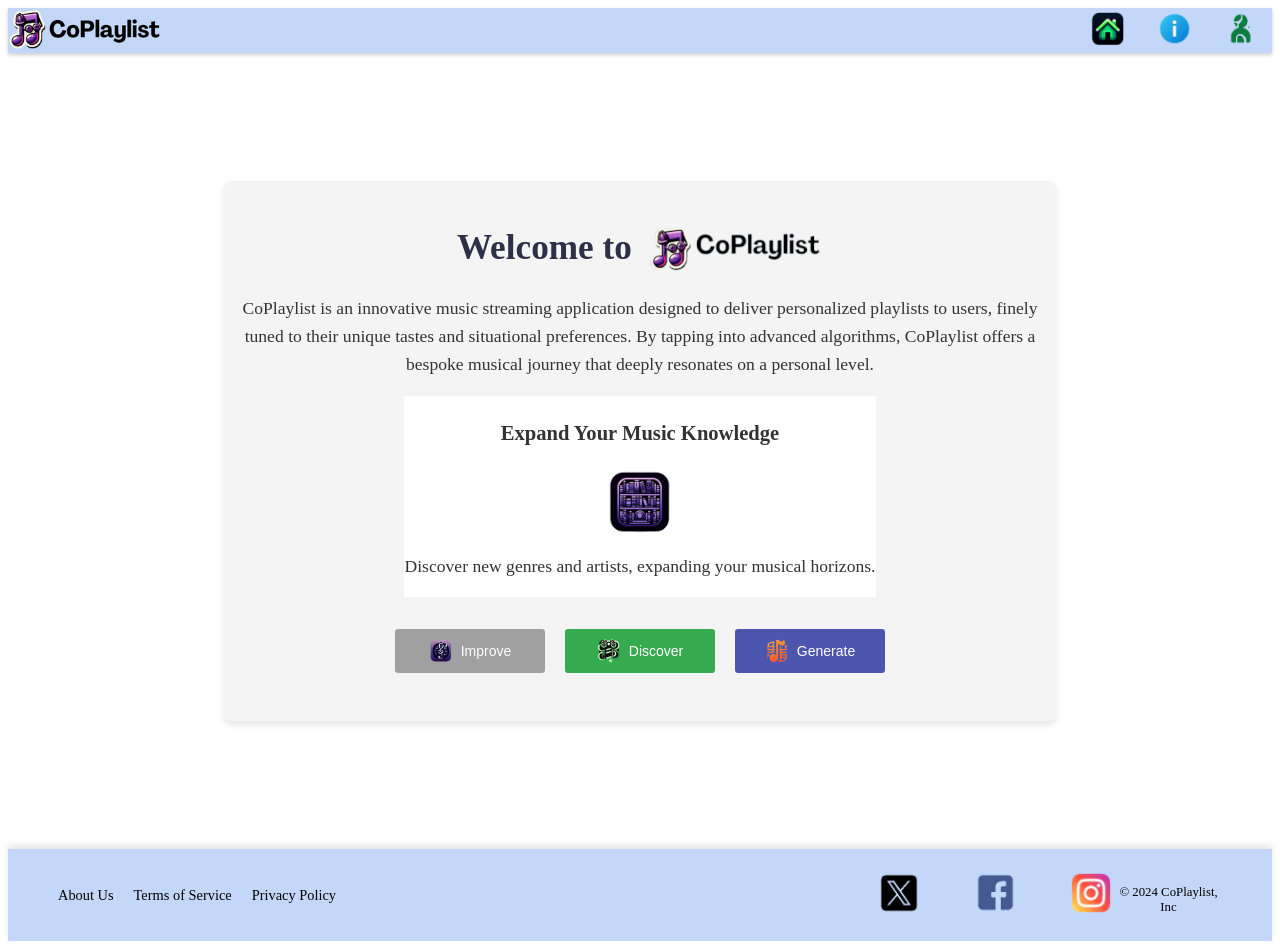
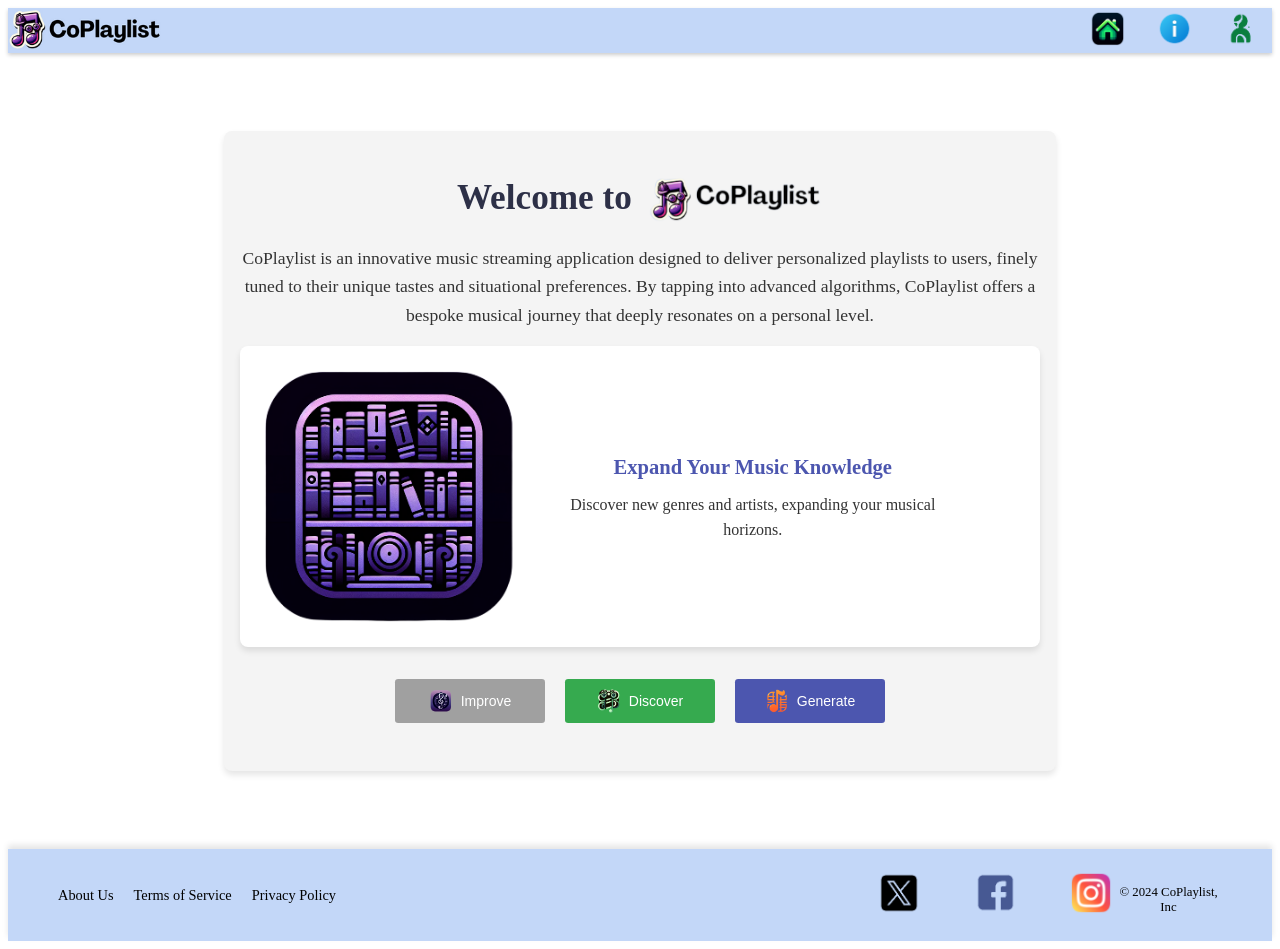
Before and after one commit to WuTangLan1/coplaylist, a Vue app: page / in a window 1280 px wide. Built offline with nearby package versions, Linux system fonts and the light colour scheme; no server answers.

Commit message:
roatiting carousel

```diff
--- a/src/components/homeDir/home-disp/expandMessage.vue
+++ b/src/components/homeDir/home-disp/expandMessage.vue
@@ -1,23 +1,89 @@
 <!-- src\components\homeDir\home-disp\expandMessage.vue -->
 <template>
     <div class="feature-item">
-      <h3>Expand Your Music Knowledge</h3>
       <img src="@/assets/images/explanation/library.png" alt="Music Knowledge" class="feature-image">
-      <p>Discover new genres and artists, expanding your musical horizons.</p>
+      <div class="text-container">
+        <h3>Expand Your Music Knowledge</h3>
+        <p>Discover new genres and artists, expanding your musical horizons.</p>
+      </div>
     </div>
   </template>
 
   <style scoped>
   .feature-item {
     display: flex;
-    flex-direction: column;
+    background: #fff;
+    border-radius: 8px;
+    padding: 1rem;
+    box-shadow: 0 4px 6px rgba(0, 0, 0, 0.1);
+    width: 100%;
     align-items: center;
-    background-color: rgb(255, 255, 255);
-    border: 2px thick blue;
   }
 
   .feature-image {
-    width: 4rem;
+    flex-basis: 50%;
     height: auto;
+    max-width: 35%;
+    border-radius: 8px;
+    margin-right: 1rem;
+  }
+
+  .text-container {
+    flex-basis: 50%;
+    display: flex;
+    flex-direction: column;
+    justify-content: center;
+    padding-left: 20px;
+  }
+
+  h3 {
+    color: #4c56af;
+    margin: 0;
+    margin-bottom: 0.5rem;
+  }
+
+  p {
+    color: #333;
+    margin: 0;
+    font-size: 1rem;
   }
   </style>
+<style scoped>
+.feature-item {
+  display: flex;
+  background: #fff;
+  border-radius: 8px;
+  padding: 1rem;
+  box-shadow: 0 4px 6px rgba(0, 0, 0, 0.1);
+  width: 100%;
+  align-items: center;
+}
+
+.feature-image {
+  flex-basis: 50%;
+  height: auto;
+  max-width: 35%;
+  border-radius: 8px;
+  margin-right: 1rem;
+}
+
+.text-container {
+  flex-basis: 50%;
+  display: flex;
+  flex-direction: column;
+  justify-content: center;
+  padding-left: 20px;
+}
+
+h3 {
+  color: #4c56af;
+  margin: 0;
+  margin-bottom: 0.5rem;
+}
+
+p {
+  color: #333;
+  margin: 0;
+  font-size: 1rem;
+}
+</style>
--- a/src/components/homeDir/home-disp/explanationContainer.vue
+++ b/src/components/homeDir/home-disp/explanationContainer.vue
@@ -33,7 +33,7 @@ export default {
     startRotation() {
       setInterval(() => {
         this.currentComponentIndex = (this.currentComponentIndex + 1) % this.components.length;
-      }, 5000); // Change component every 5 seconds
+      }, 5000);
     }
   }
 };
--- a/src/components/homeDir/home-disp/generateMessage.vue
+++ b/src/components/homeDir/home-disp/generateMessage.vue
@@ -1,21 +1,52 @@
 <!-- src\components\homeDir\home-disp\generateMessage.vue -->
 <template>
     <div class="feature-item">
-      <h3>Generate Playlist</h3>
       <img src="@/assets/images/explanation/playlist.png" alt="Artificial Intelligence" class="feature-image">
-      <p>Use the latest Artificial Intelligence to curate and personalize your playlists.</p>
+      <div class="text-container">
+        <h3>Generate Playlist</h3>
+        <p>Use the latest Artificial Intelligence to curate and personalize your playlists.</p>
+      </div>
     </div>
   </template>
 
   <style scoped>
   .feature-item {
     display: flex;
-    flex-direction: column;
+    background: #fff;
+    border-radius: 8px;
+    padding: 1rem;
+    box-shadow: 0 4px 6px rgba(0, 0, 0, 0.1);
+    width: 100%;
     align-items: center;
   }
 
   .feature-image {
-    width: 4rem;
+    flex-basis: 50%;
     height: auto;
+    max-width: 35%;
+    border-radius: 8px;
+    margin-right: 1rem;
   }
+
+  .text-container {
+    flex-basis: 50%;
+    display: flex;
+    flex-direction: column;
+    justify-content: center;
+    padding-left: 20px;
+  }
+
+  h3 {
+    color: #4c56af;
+    margin: 0;
+    margin-bottom: 0.5rem;
+  }
+
+  p {
+    color: #333;
+    margin: 0;
+    font-size: 1rem;
+  }
+
+
   </style>
--- a/src/components/homeDir/home-disp/shareMessage.vue
+++ b/src/components/homeDir/home-disp/shareMessage.vue
@@ -1,21 +1,50 @@
 <!-- src\components\homeDir\home-disp\shareMessage.vue -->
 <template>
     <div class="feature-item">
-      <h3>Store and Share</h3>
       <img src="@/assets/images/explanation/share.png" alt="Share Playlists" class="feature-image">
-      <p>Keep your favorite tunes saved and share them with friends and family.</p>
+      <div class="text-container">
+        <h3>Store and Share</h3>
+        <p>Keep your favorite tunes saved and share them with friends and family.</p>
+      </div>
     </div>
   </template>
 
   <style scoped>
   .feature-item {
     display: flex;
-    flex-direction: column;
+    background: #fff;
+    border-radius: 8px;
+    padding: 1rem;
+    box-shadow: 0 4px 6px rgba(0, 0, 0, 0.1);
+    width: 100%;
     align-items: center;
   }
 
   .feature-image {
-    width: 4rem;
+    flex-basis: 50%;
     height: auto;
+    max-width: 35%;
+    border-radius: 8px;
+    margin-right: 1rem;
+  }
+
+  .text-container {
+    flex-basis: 50%;
+    display: flex;
+    flex-direction: column;
+    justify-content: center;
+    padding-left: 20px;
+  }
+
+  h3 {
+    color: #4c56af;
+    margin: 0;
+    margin-bottom: 0.5rem;
+  }
+
+  p {
+    color: #333;
+    margin: 0;
+    font-size: 1rem;
   }
   </style>
```
Lines whose indentation alone changed are shown as unchanged.
